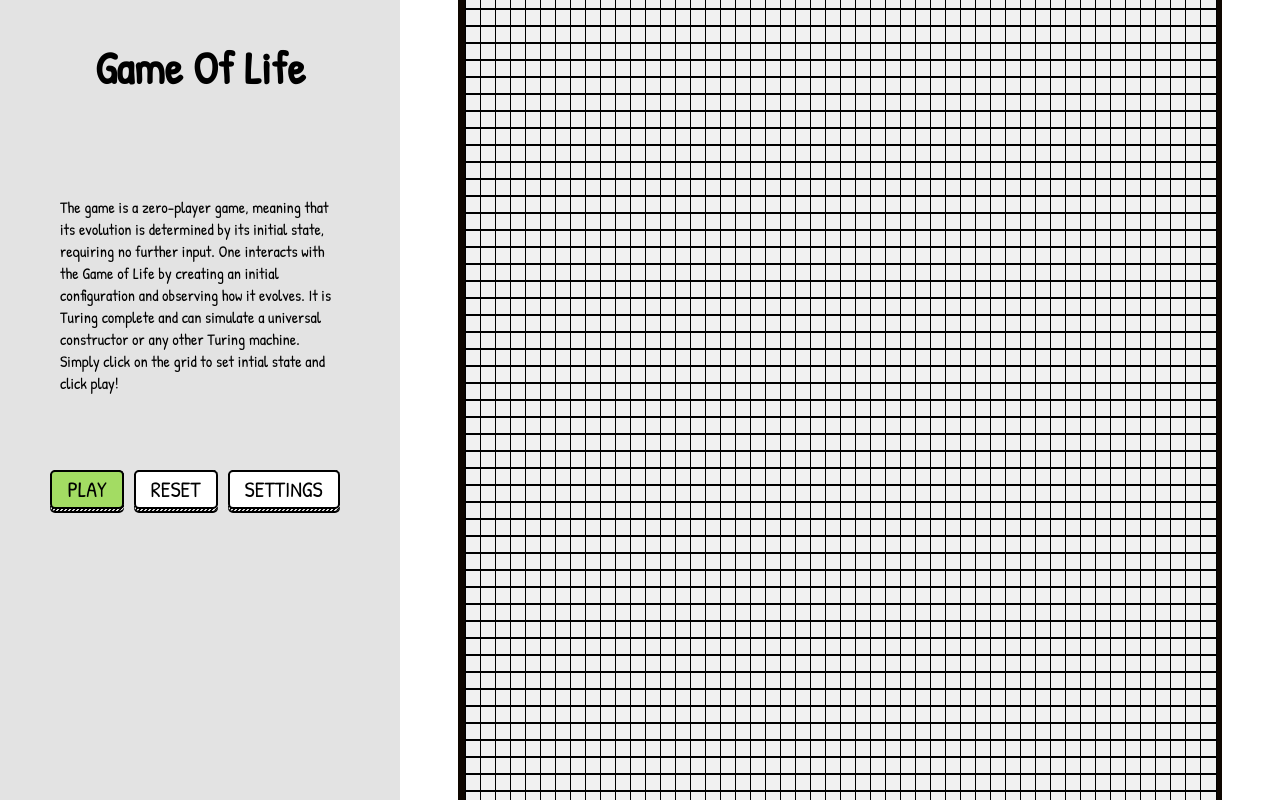
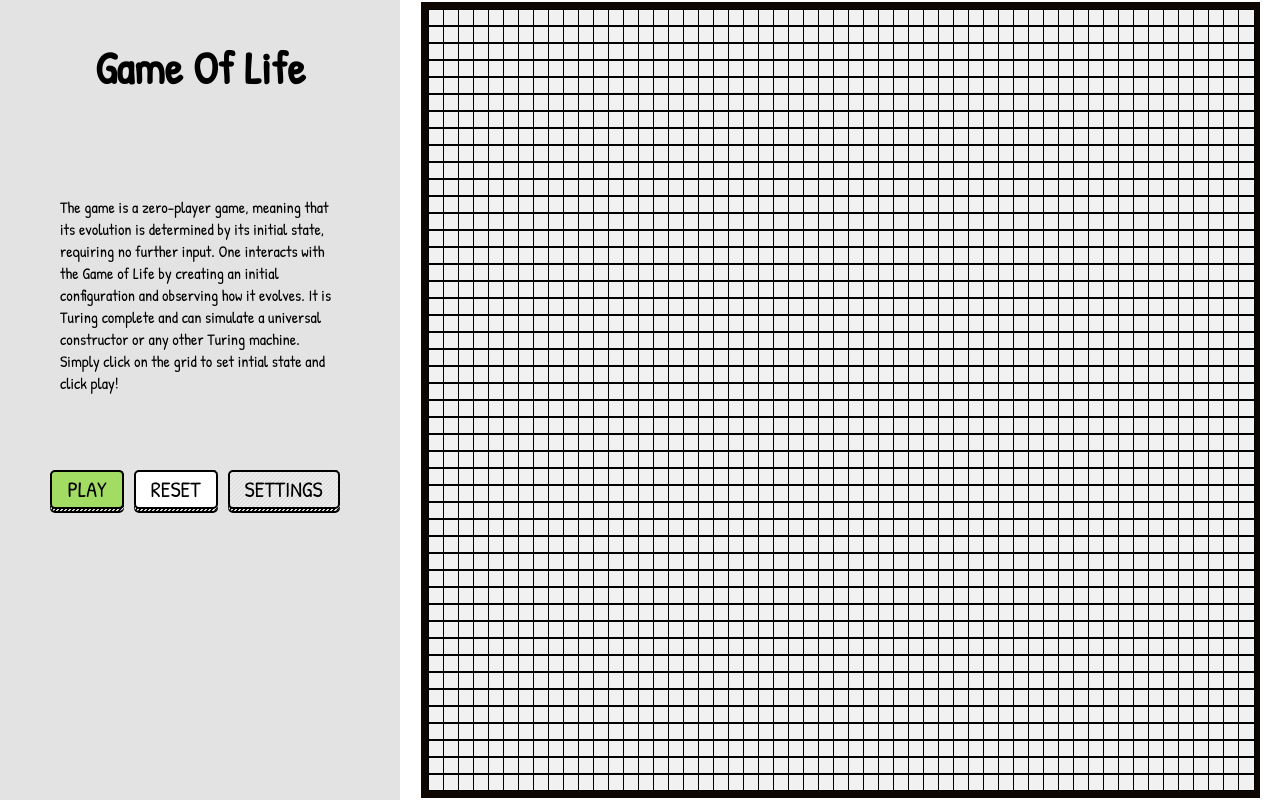
Before and after one commit to Asifm95/game-of-life, a React (Create React App) app: page / in a window 1280 px wide. Built offline with nearby package versions, Linux system fonts and the light colour scheme.

Commit message:
02-Life: move grid to Board component

```diff
--- a/src/App.tsx
+++ b/src/App.tsx
@@ -1,79 +1,55 @@
 import React, { useState, useRef, useEffect } from "react"
 import "./App.scss"
-
-let ROW = 50
-let COLUMN = 50
-
-const neighborhood = [
-  [0, 1],
-  [0, -1],
-  [1, 0],
-  [-1, 0],
-  [1, 1],
-  [-1, -1],
-  [1, -1],
-  [-1, 1],
-]
-
-const deepClone = (data) => JSON.parse(JSON.stringify(data))
-
-const gridGenerator = (row: number, col: number) =>
-  Array.from(Array(ROW)).map(() => Array.from(Array(COLUMN)).fill(0))
+import Controls from "components/Controls"
+import Board from "components/Board"
+import { gridGenerator } from "utils/utils"
+import { conway } from "conway"
+import { useBoardGenerator } from "utils/useBoardGenerator"
 
 const App = () => {
-  const [grid, setGrid] = useState(gridGenerator.call(null, ROW, COLUMN))
+  const gameBoardRef = useRef<HTMLElement>(null)
+  const [grid, setGrid, dimension] = useBoardGenerator(gameBoardRef)
   const [tick, setTick] = useState(100)
-  const [showSettings, setShowSettings] = useState(false)
   const tickRef = useRef(tick)
   const [isRunning, setisRunning] = useState(false)
   const isRunningRef = useRef(isRunning)
   isRunningRef.current = isRunning
 
-  const setGridState = (i: number, j: number) => {
-    const newGrid = deepClone(grid)
-    newGrid[i][j] = grid[i][j] ? 0 : 1
+  const toggleCellState = (x: number, y: number) => {
+    const { row, column } = dimension
+    const newGrid = gridGenerator(row, column)
+    for (let i = 0; i < row; i++) {
+      for (let j = 0; j < column; j++) {
+        if (i === x && j === y) newGrid[i][j] = grid[i][j] ? 0 : 1
+        else newGrid[i][j] = grid[i][j]
+      }
+    }
     setGrid(newGrid)
   }
 
-  const getNeighborsCount = (grid, i, j) => {
-    let neighborCount = 0
-    neighborhood.forEach(([x, y]) => {
-      const currI = i + x
-      const currJ = j + y
-      if (currI >= 0 && currI < ROW && currJ >= 0 && currJ < COLUMN) {
-        neighborCount += grid[currI][currJ]
-      }
-    })
-    return neighborCount
+  const toggleCellStateHandler = (x, y) => toggleCellState(x, y)
+
+  const runSimulation = () => {
+    if (!isRunningRef.current) return
+    setGrid((grid) => conway(grid))
+    setTimeout(runSimulation, tickRef.current)
   }
 
-  const startSimulation = () => {
-    if (!isRunningRef.current) return
-    setGrid((grid) => {
-      const newGrid = deepClone(grid)
-      for (let i = 0; i < ROW; i++) {
-        for (let j = 0; j < COLUMN; j++) {
-          const neighborCount = getNeighborsCount(grid, i, j)
-          if (neighborCount < 2 || neighborCount > 3) newGrid[i][j] = 0
-          else if (grid[i][j] === 0 && neighborCount === 3) newGrid[i][j] = 1
-        }
-      }
-      return newGrid
-    })
-    setTimeout(startSimulation, tickRef.current)
-  }
-
-  const handleSimulation = () => {
+  const toggleSimulationHandler = () => {
     setisRunning(!isRunning)
     if (!isRunning) {
       isRunningRef.current = true
-      startSimulation()
+      runSimulation()
     }
   }
 
-  const clearSimulation = () => {
+  const clearBoardHandler = () => {
     setisRunning(false)
-    setGrid(gridGenerator(ROW, COLUMN))
+    setGrid(gridGenerator(dimension.row, dimension.column))
+  }
+
+  const setTickHandler = (e: React.ChangeEvent<HTMLInputElement>) => {
+    setTick(+e.target.value)
   }
 
   useEffect(() => {
@@ -81,89 +57,21 @@ const App = () => {
   }, [tick])
 
   return (
-    <>
-      <div className="Main-container">
-        <nav className="Nav-container">
-          <h2 className="Nav-title">game of life</h2>
-          <p className="Nav-desc">
-            The game is a zero-player game, meaning that its evolution is
-            determined by its initial state, requiring no further input. One
-            interacts with the Game of Life by creating an initial configuration
-            and observing how it evolves. It is Turing complete and can simulate
-            a universal constructor or any other Turing machine. Simply click on
-            the grid to set intial state and click play!
-          </p>
-          <div className="Nav-controls">
-            <span className="btn" onClick={handleSimulation}>
-              <span style={{ background: !isRunning ? "#a3dc63" : "#ff4343" }}>
-                {!isRunning ? "play" : "stop"}
-              </span>
-            </span>
-            <span className="btn">
-              <span onClick={clearSimulation}>reset</span>
-            </span>
-            <span
-              className="btn"
-              onClick={() => setShowSettings(!showSettings)}
-            >
-              <span style={{ background: !showSettings ? "white" : "#ebd74b" }}>
-                {!showSettings ? "settings" : "done"}
-              </span>
-            </span>
-          </div>
-          {showSettings && (
-            <div className="Nav-settings-container">
-              <div className="Nav-setting">
-                <label>simulation speed</label>
-                <span className="btn">
-                  <input
-                    type="text"
-                    style={{ width: 25 }}
-                    value={tick}
-                    onChange={(e) => setTick(+e.target.value)}
-                  />
-                </span>
-              </div>
-              {/* <div className="Nav-setting">
-              <label>Rows x Columns</label>
-              <span style={{ display: "flex", width: "100%" }}>
-                <span className="btn">
-                  <input type="text" style={{ width: 25 }} />
-                </span>
-                <span>X</span>
-                <span className="btn">
-                  <input type="text" style={{ width: 25 }} />
-                </span>
-              </span>
-            </div> */}
-            </div>
-          )}
-        </nav>
-        <main className="Grid-container">
-          <div
-            className="Grid"
-            style={{
-              gridTemplateColumns: `repeat(${COLUMN}, 15px)`,
-            }}
-          >
-            {grid.map((row, i) =>
-              row.map((col, j) => (
-                <div
-                  key={`${i}${j}`}
-                  onClick={() => setGridState(i, j)}
-                  style={{
-                    width: 15,
-                    height: 15,
-                    backgroundColor: grid[i][j] ? "#212121" : "#f1f1f1",
-                    border: "solid 1px black",
-                  }}
-                ></div>
-              ))
-            )}
-          </div>
-        </main>
-      </div>
-    </>
+    <div className="Main-container">
+      <Controls
+        isRunning={isRunning}
+        toggleSimulation={toggleSimulationHandler}
+        clearBoard={clearBoardHandler}
+        tick={tick}
+        setTick={setTickHandler}
+      />
+      <Board
+        gameBoardRef={gameBoardRef}
+        grid={grid}
+        gridDimension={dimension}
+        toggleCellState={toggleCellStateHandler}
+      />
+    </div>
   )
 }
 
--- /dev/null
+++ b/src/components/Board.tsx
@@ -0,0 +1,49 @@
+import React, { FC } from "react"
+import { Dimension } from "utils/useBoardGenerator"
+import { config } from "utils/config"
+
+const { cells } = config
+
+interface BoardType {
+  gameBoardRef: React.RefObject<HTMLElement>
+  grid: number[][]
+  gridDimension: Dimension
+  toggleCellState: (x: number, y: number) => void
+}
+
+const Board: FC<BoardType> = ({
+  gameBoardRef,
+  grid,
+  gridDimension,
+  toggleCellState,
+}) => {
+  return (
+    <main className="Grid-container" ref={gameBoardRef}>
+      <div
+        className="Grid"
+        style={{
+          gridTemplateColumns: `repeat(${gridDimension.column}, ${cells.size}px)`,
+        }}
+      >
+        {grid.map((row, i) =>
+          row.map((col, j) => (
+            <div
+              key={`${i}${j}`}
+              onClick={() => toggleCellState(i, j)}
+              style={{
+                width: `${cells.size}px`,
+                height: `${cells.size}px`,
+                backgroundColor: grid[i][j]
+                  ? cells.aliveColor
+                  : cells.deadColor,
+                border: cells.border,
+              }}
+            ></div>
+          ))
+        )}
+      </div>
+    </main>
+  )
+}
+
+export default Board
```
